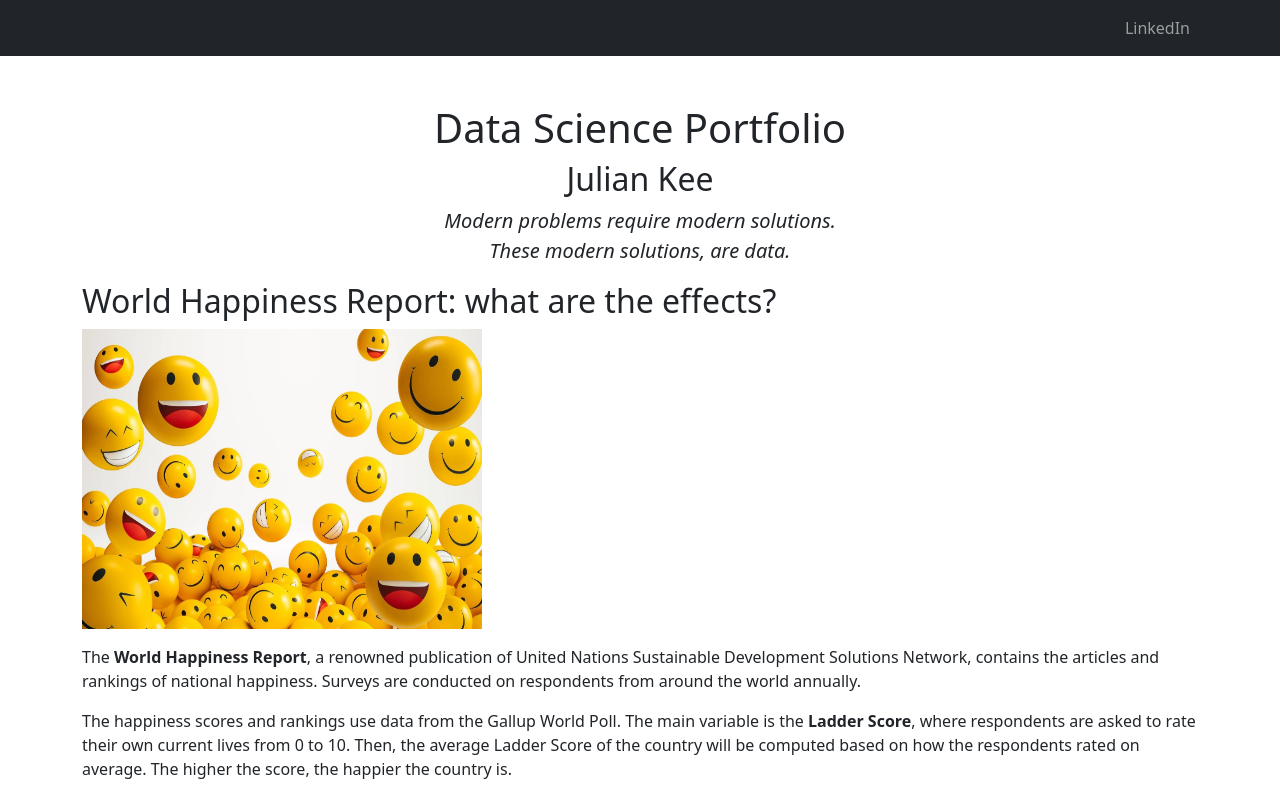
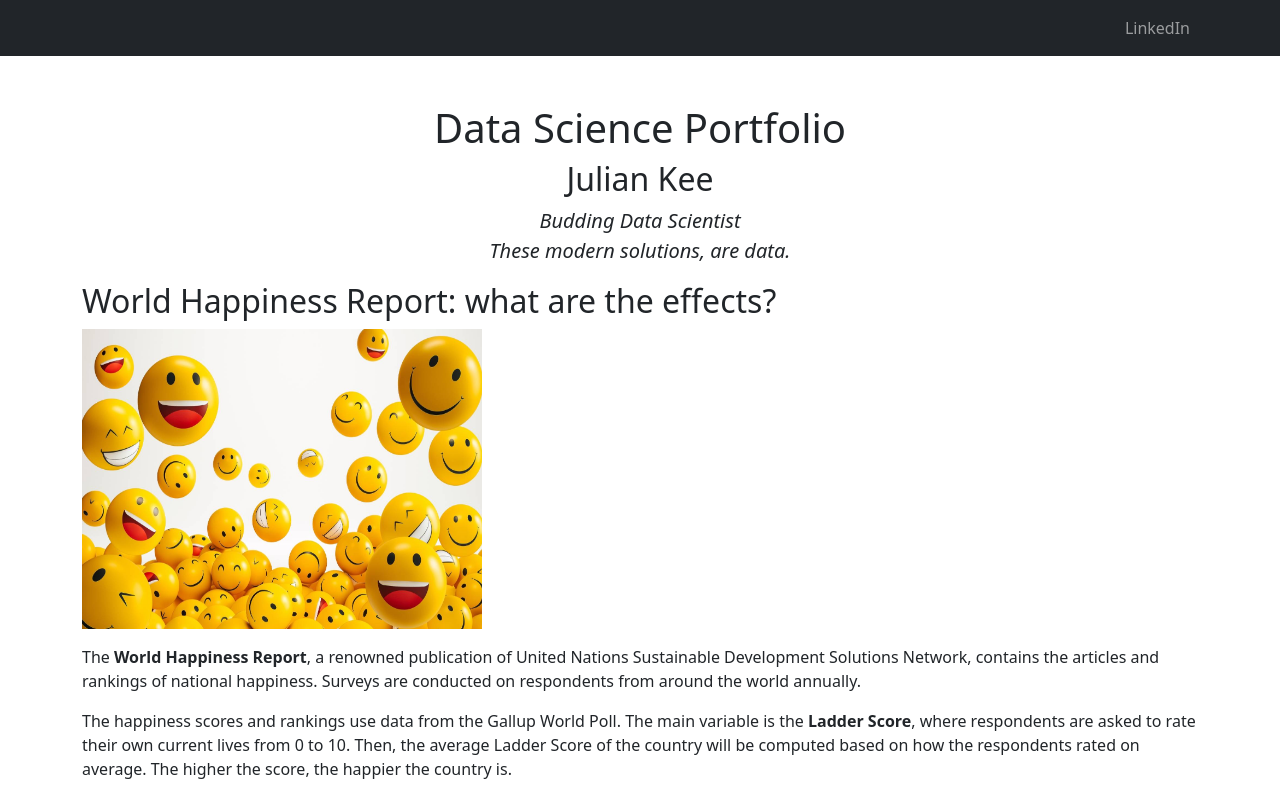
Before and after one commit to Julian-Kee/Julian-Kee.github.io, a plain HTML site: page index.html in a window 1280 px wide. Shown: the top 794 px of the page. Drawn offline with nearby package versions, Linux system fonts and the light colour scheme.

Commit message:
Update index.html

```diff
--- a/index.html
+++ b/index.html
@@ -26,7 +26,7 @@
             <div class="text-center mt-5">
                 <h1>Data Science Portfolio</h1>
                 <h2>Julian Kee</h2>
-                <p class="lead"><i>Modern problems require modern solutions.<br>These modern solutions, are data.</i></p>
+                <p class="lead"><i>Budding Data Scientist<br>These modern solutions, are data.</i></p>
 
             </div>
             <div>
```
